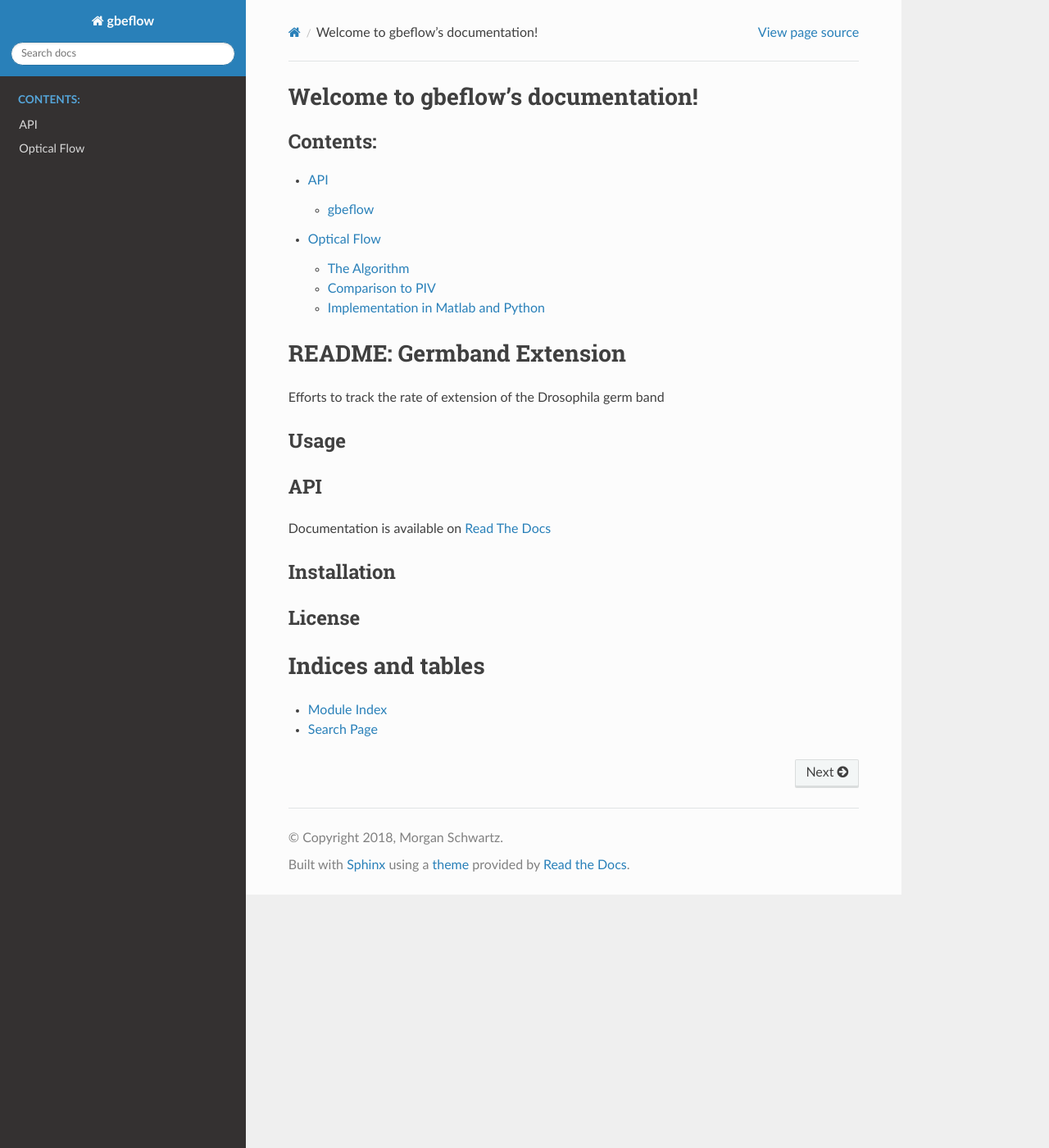
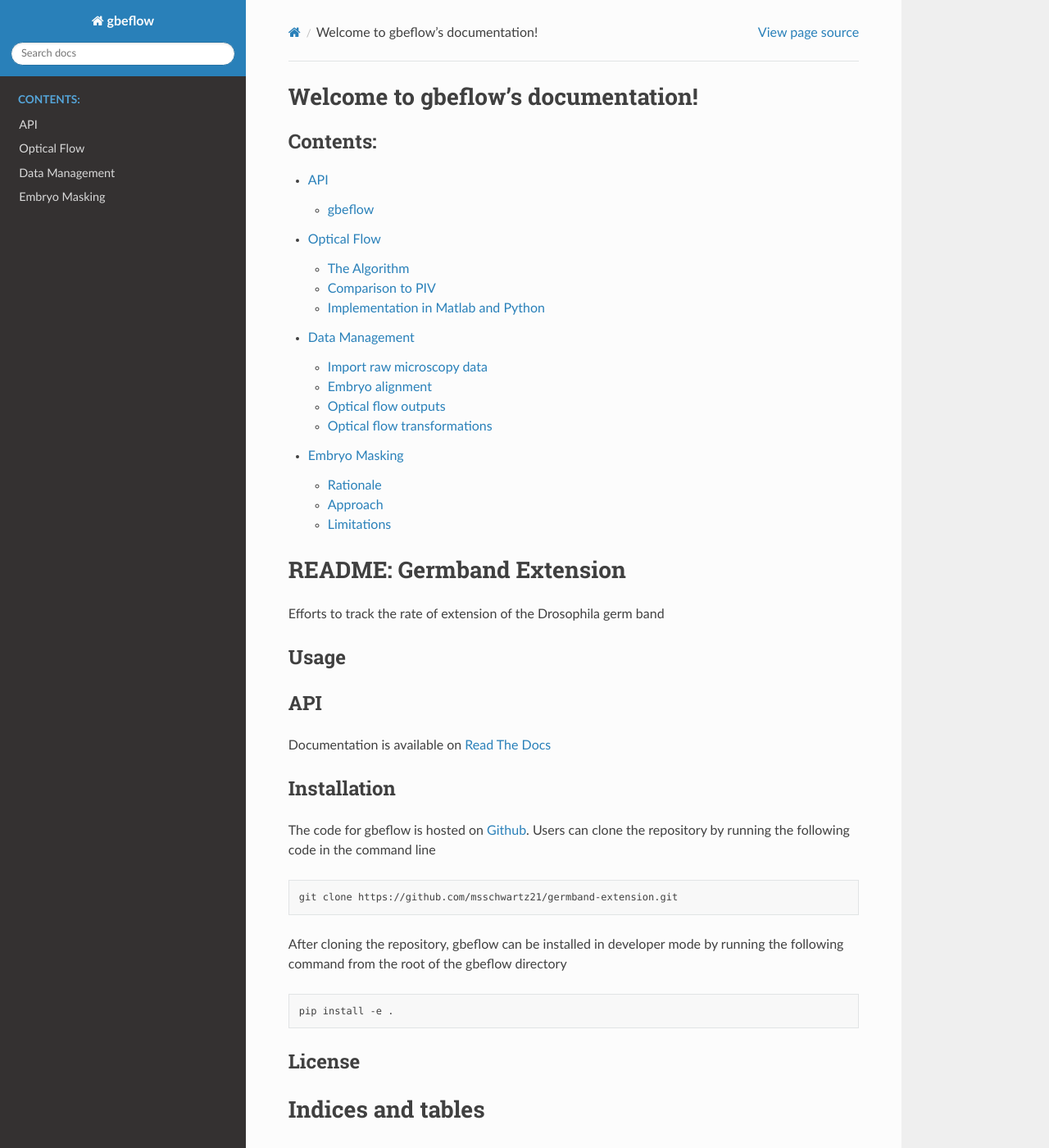
Before and after one commit to msschwartz21/germband-extension, a Sphinx documentation site: the page built from docs/index.rst, in a window 1280 px wide and 1400 px high. Shown: the whole window at 82% size. Built offline with Sphinx 7.4.7 and the Read the Docs theme 2.0.0, drawn with Linux system fonts in a browser that asks for light colours.

Commit message:
Outline documentation content

```diff
--- a/README.rst
+++ b/README.rst
@@ -12,6 +12,17 @@ Documentation is available on `Read The Docs <https://readthedocs.org/projects/g
 
 Installation
 --------------
+The code for gbeflow is hosted on `Github <https://github.com/msschwartz21/germband-extension>`_. Users can clone the repository by running the following code in the command line
+
+.. code-block:: bash
+
+    git clone https://github.com/msschwartz21/germband-extension.git
+
+After cloning the repository, gbeflow can be installed in developer mode by running the following command from the root of the gbeflow directory
+
+.. code-block:: bash
+
+    pip install -e .
 
 License
 --------
--- a/docs/conf.py
+++ b/docs/conf.py
@@ -55,6 +55,8 @@ extensions = [
 ]
 
 napoleon_google_docstring = False
+napoleon_use_param = True
+napoleon_use_rtype = False
 
 # Add any paths that contain templates here, relative to this directory.
 templates_path = ['_templates']
--- a/docs/index.rst
+++ b/docs/index.rst
@@ -12,6 +12,8 @@ Welcome to gbeflow's documentation!
 
    source/gbeflow
    source/opticalflow
+   source/datamanagement
+   source/masking
 
 .. include:: ../README.rst
 
--- /dev/null
+++ b/docs/source/datamanagement.rst
@@ -0,0 +1,14 @@
+Data Management
+================
+
+Import raw microscopy data
+----------------------------
+
+Embryo alignment
+-----------------
+
+Optical flow outputs
+---------------------
+
+Optical flow transformations
+------------------------------
--- /dev/null
+++ b/docs/source/masking.rst
@@ -0,0 +1,11 @@
+Embryo Masking
+================
+
+Rationale
+----------
+
+Approach
+---------
+
+Limitations
+-------------
```
